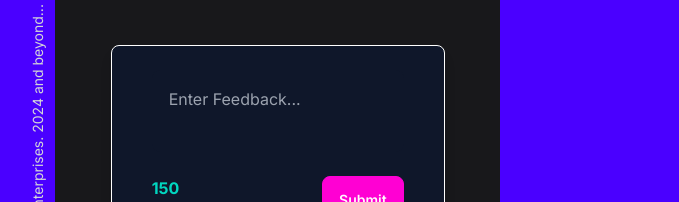
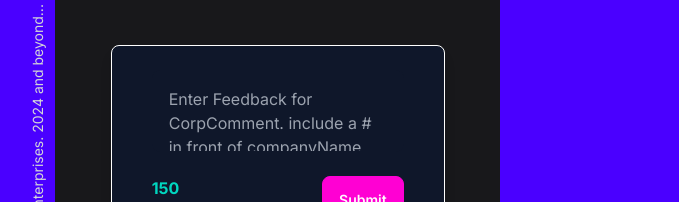
Before and after one commit to aaronaltman/gpt-genius-app, a Next.js app: page /corp-comment in a window 1280 px wide. Shown: the part 443-645 px from the top of the page, without its empty margins (369-1048 px from the left). Built offline with nearby package versions, Linux system fonts and the light colour scheme; no server answers; the database is empty.

Commit message:
doing pretty welllll

```diff
--- a/src/app/(corpcomment)/_components/hashtag-list.tsx
+++ b/src/app/(corpcomment)/_components/hashtag-list.tsx
@@ -1,7 +1,7 @@
 import { HASHTAG_LIST_ITEMS } from "@/app/(corpcomment)/_lib/constants";
 export default function HashtagList() {
   return (
-    <div>
+    <div className="">
       <h2 className="text-white pt-10 pb-2 pl-4 font-bold">Filter Companies</h2>
       <ul className="space-y-4 px-4 hashtags">
         {HASHTAG_LIST_ITEMS.map((item) => (
--- a/src/app/(corpcomment)/_components/header/feedback-form.tsx
+++ b/src/app/(corpcomment)/_components/header/feedback-form.tsx
@@ -21,7 +21,7 @@
       </label>
       <textarea
         className=" input text-white w-full h-full resize-none p-4 bg-slate-900 my-6"
-        placeholder="Enter Feedback..."
+        placeholder="Enter Feedback for CorpComment. include a # in front of companyName"
         id="feedback"
         name="feedback"
         spellCheck="false"
--- a/src/app/(corpcomment)/_components/single-list-item.tsx
+++ b/src/app/(corpcomment)/_components/single-list-item.tsx
@@ -11,7 +11,7 @@
       {corpComments.map((corpComment) => (
         <li
           key={corpComment.id}
-          className="flex justify-around bg-zinc-50 text-slate-900 p-4"
+          className="flex justify-around bg-zinc-50 text-slate-900 p-4 last-of-type:rounded-b-lg last-of-type:shadow-lg"
         >
           <button className="p-4 flex flex-col justify-center items-center">
             <TriangleUpIcon className="w-6 h-6 text-center" />
```
